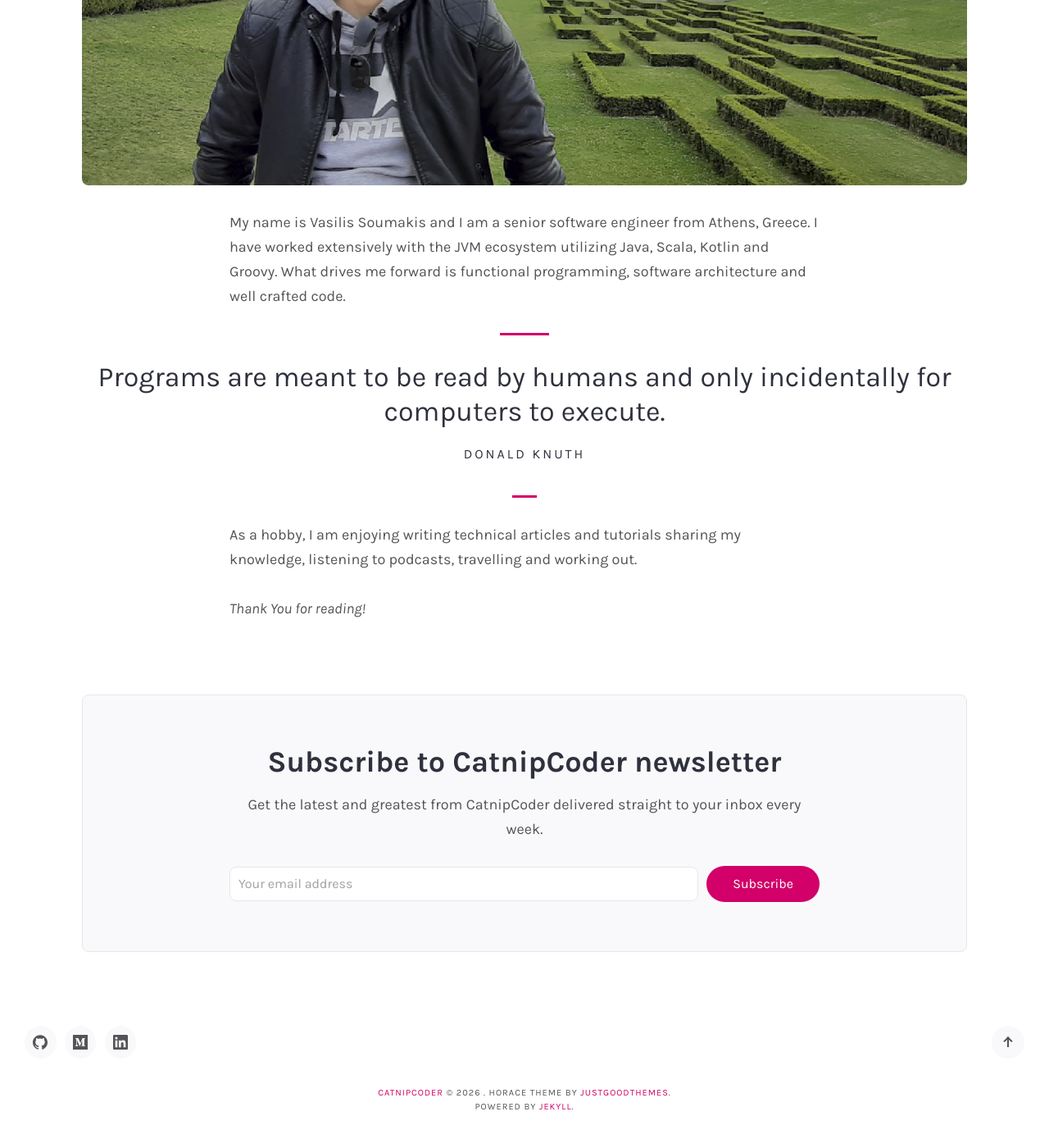
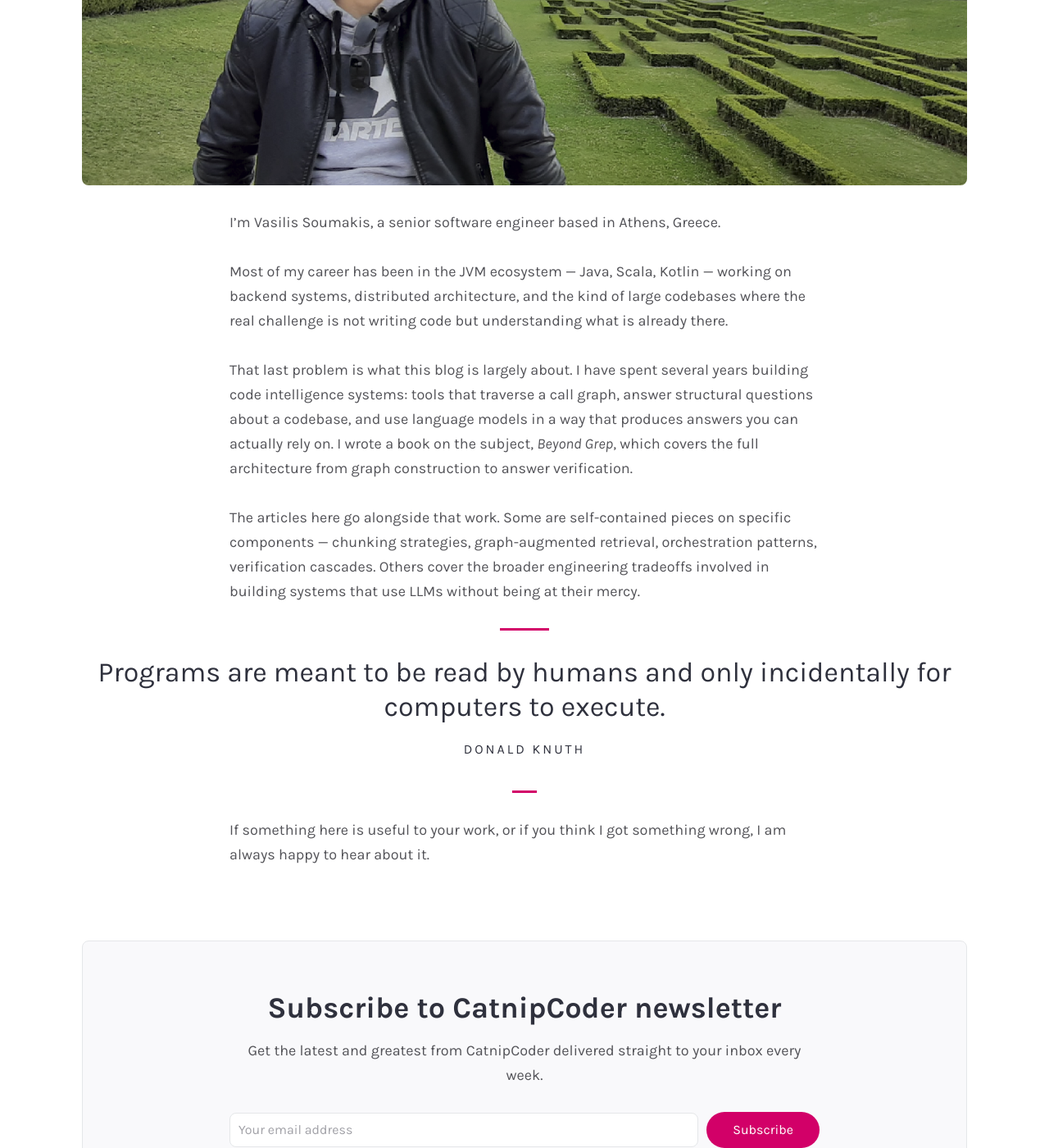
Before and after one commit to vsoum/vsoum.github.io, a Jekyll site: the page built from about.md, in a window 1280 px wide and 1400 px high, scrolled down 465 px. Shown: the whole window at 82% size. Built offline with Jekyll 4.4.1, drawn with Linux system fonts in a browser that asks for light colours.

Commit message:
fix placeholder copy, update author bio, rewrite about page, add series tag
Co-Authored-By: Claude Sonnet 4.6 <noreply@anthropic.com>

```diff
--- a/_config.yml
+++ b/_config.yml
@@ -6,7 +6,7 @@ logo: "assets/images/catnipcoderlogo.png"
 favicon: "assets/images/favicon.ico"
 baseurl:
 production_url: https://www.catnipcoder.com/
-disqus: ""
+disqus:
 mailchimp_url: "https://gmail.us21.list-manage.com/subscribe/post?u=f96be454ea966235860117a2d&amp;id=b699e63785&amp;f_id=00659be6f0"
 cover_image: bc_1.jpg
 # Add your GA Tracking Id
@@ -17,13 +17,13 @@ author:
   name: "Vasilis Soumakis"
   image: "meimage.jpeg"
   greetings: "Hi there!"
-  description: "My name is Vasilis Soumakis. I'm a freelance software engineer and blogger based in Athens, Greece. It’s nice to meet you."
-  bio: "Vasilis is a software engineer and blogger around technical articles and tutorials for the JVM ecosystem."
+  description: "Senior software engineer based in Athens, Greece. I write about code intelligence, LLM-powered systems, and the JVM ecosystem."
+  bio: "Vasilis is a software engineer who writes about code intelligence, LLM-powered systems, and the JVM ecosystem."
 
 # Contact form setings
-email: billsoumakis@email.com
-contact_page_description: "Horace theme comes with a contact form built-in. You can use this form with Formspree service and get up to 50 submissions for free. Also, you can easily switch to another service if you want."
-thankyou_page_description: "Your message has been successfully sent. We will contact you very soon!"
+email: vasilissoum@gmail.com
+contact_page_description: "Have a question about an article, a suggestion for the series, or just want to say hello? Use the form below."
+thankyou_page_description: "Your message has been received. I'll get back to you soon."
 
 # Social links
 github: "VassilisSoum"
--- a/about.md
+++ b/about.md
@@ -4,14 +4,14 @@ title: About
 featured_image: /assets/images/me.png
 ---
 
-My name is Vasilis Soumakis and I am a senior software engineer from Athens, Greece. I have worked extensively with the
-JVM ecosystem utilizing Java, Scala, Kotlin and Groovy. What drives me forward is functional programming, software
-architecture and
-well crafted code.
+I'm Vasilis Soumakis, a senior software engineer based in Athens, Greece.
+
+Most of my career has been in the JVM ecosystem — Java, Scala, Kotlin — working on backend systems, distributed architecture, and the kind of large codebases where the real challenge is not writing code but understanding what is already there.
+
+That last problem is what this blog is largely about. I have spent several years building code intelligence systems: tools that traverse a call graph, answer structural questions about a codebase, and use language models in a way that produces answers you can actually rely on. I wrote a book on the subject, *Beyond Grep*, which covers the full architecture from graph construction to answer verification.
+
+The articles here go alongside that work. Some are self-contained pieces on specific components — chunking strategies, graph-augmented retrieval, orchestration patterns, verification cascades. Others cover the broader engineering tradeoffs involved in building systems that use LLMs without being at their mercy.
 
 > Programs are meant to be read by humans and only incidentally for computers to execute. <cite>Donald Knuth</cite>
 
-As a hobby, I am enjoying writing technical articles and tutorials sharing my knowledge, listening to podcasts,
-travelling and working out.
-
-*Thank You for reading!*
+If something here is useful to your work, or if you think I got something wrong, I am always happy to hear about it.
```
Also changed, not shown: _posts/2026-06-14-why-llm-powered-tools-fail-in-production.md (+1 -1 lines).
